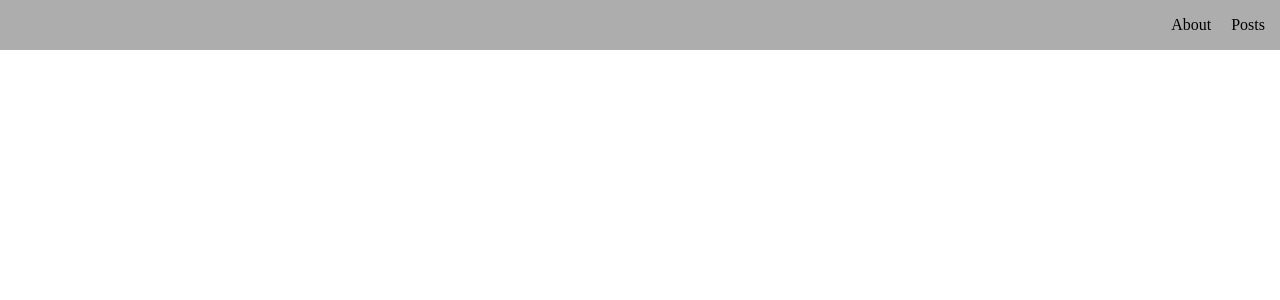
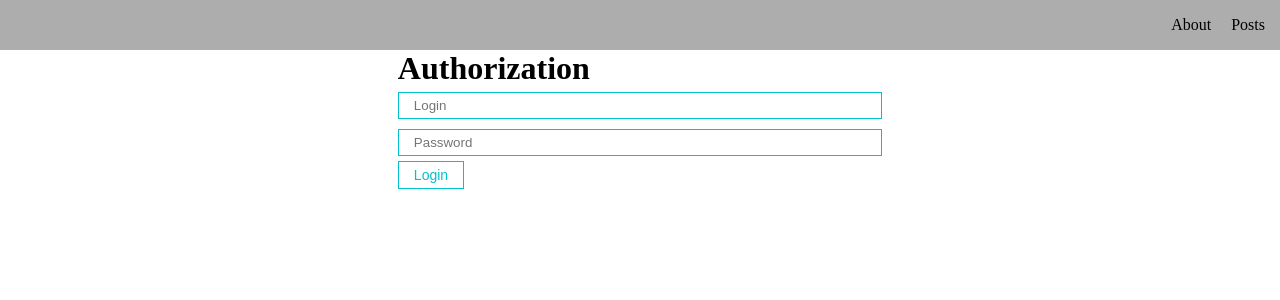
Before and after one commit to katya-sy/first-react-app, a React (Create React App) app: page /login in a window 1280 px wide. Before the commit this address had no page. Shown: the top 300 px of the page. Built offline with nearby package versions, Linux system fonts and the light colour scheme.

Commit message:
add authorization

```diff
--- a/src/App.js
+++ b/src/App.js
@@ -1,15 +1,24 @@
-import React from "react";
+import React, { useState } from "react";
 import "./styles/App.css";
 import { BrowserRouter } from "react-router-dom";
 import Navbar from "./components/UI/navbar/Navbar";
 import AppRouter from "./components/AppRouter";
+import { AuthContext } from "./context";
 
 function App() {
+  const [isAuth, setIsAuth] = useState(false);
   return (
-    <BrowserRouter>
-      <Navbar />
-      <AppRouter />
-    </BrowserRouter>
+    <AuthContext.Provider
+      value={{
+        isAuth,
+        setIsAuth,
+      }}
+    >
+      <BrowserRouter>
+        <Navbar />
+        <AppRouter />
+      </BrowserRouter>
+    </AuthContext.Provider>
   );
 }
 
--- a/src/components/AppRouter.jsx
+++ b/src/components/AppRouter.jsx
@@ -1,18 +1,27 @@
-import React from "react";
-import { Navigate, Route, Routes } from "react-router-dom";
-import About from "../pages/About";
-import Posts from "../pages/Posts";
-import Error from "../pages/Error";
-import Home from "../pages/Home";
-import PostIdPage from "../pages/PostIdPage";
-import { routes } from "../router";
+import React, { useContext } from "react";
+import { Route, Routes } from "react-router-dom";
+import { privateRoutes, publicRoutes } from "../router";
+import { AuthContext } from "../context";
 
 const AppRouter = () => {
+  const { isAuth } = useContext(AuthContext);
   return (
     <Routes>
-      {routes.map((route) => (
-        <Route path={route.path} element={route.component} />
-      ))}
+      {isAuth
+        ? privateRoutes.map((route) => (
+            <Route
+              path={route.path}
+              element={route.component}
+              key={route.path}
+            />
+          ))
+        : publicRoutes.map((route) => (
+            <Route
+              path={route.path}
+              element={route.component}
+              key={route.path}
+            />
+          ))}
     </Routes>
   );
 };
--- /dev/null
+++ b/src/context/index.js
@@ -0,0 +1,3 @@
+import { createContext } from "react";
+
+export const AuthContext = createContext(null);
--- /dev/null
+++ b/src/pages/Login.jsx
@@ -0,0 +1,29 @@
+import React, { useContext } from "react";
+import { AuthContext } from "../context";
+import MyInput from "../components/UI/input/MyInput";
+import MyButton from "../components/UI/button/MyButton";
+import { useNavigate } from "react-router-dom";
+
+const Login = () => {
+  const { isAuth, setIsAuth } = useContext(AuthContext);
+  const navigate = useNavigate();
+
+  const login = (e) => {
+    e.preventDefault();
+    setIsAuth(true);
+    navigate("/");
+  };
+
+  return (
+    <div>
+      <h1>Authorization</h1>
+      <form onSubmit={login}>
+        <MyInput type="text" placeholder="Login" />
+        <MyInput type="password" placeholder="Password" />
+        <MyButton>Login</MyButton>
+      </form>
+    </div>
+  );
+};
+
+export default Login;
--- a/src/router/index.js
+++ b/src/router/index.js
@@ -1,13 +1,21 @@
+import { Navigate } from "react-router-dom";
 import About from "../pages/About";
 import Error from "../pages/Error";
 import Home from "../pages/Home";
+import Login from "../pages/Login";
 import PostIdPage from "../pages/PostIdPage";
 import Posts from "../pages/Posts";
 
-export const routes = [
+export const privateRoutes = [
   { path: "/about", component: <About /> },
   { path: "/", component: <Home /> },
   { path: "/posts", component: <Posts /> },
   { path: "/posts/:id", component: <PostIdPage /> },
   { path: "/error", component: <Error /> },
+  { path: "*", component: <Navigate replace to="/error" /> },
 ];
+
+export const publicRoutes = [
+  { path: "/login", component: <Login /> },
+  { path: "*", component: <Navigate replace to="/login" /> },
+];
```
